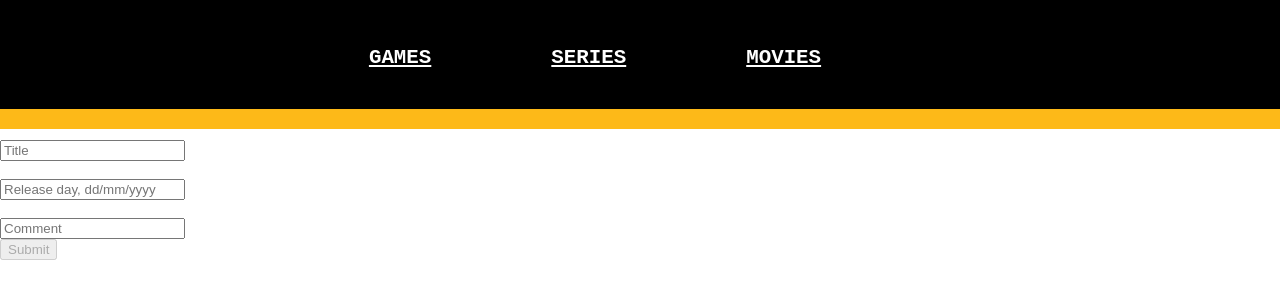
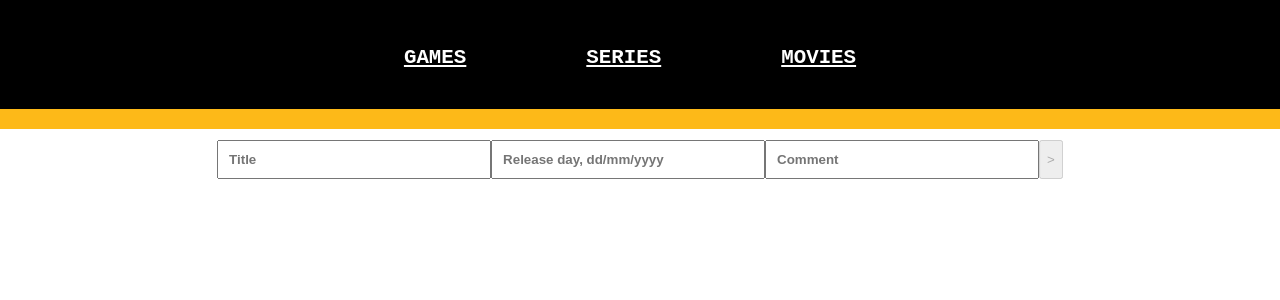
Before and after one commit to michal90r/list_ui_app, a React (Create React App) app in the folder client/: page / in a window 1280 px wide. Shown: the top 300 px of the page. Built offline with nearby package versions, Linux system fonts and the light colour scheme; the HTML template or start-up script is replaced by a standard one.

Commit message:
change input to button

```diff
--- a/client/src/App.css
+++ b/client/src/App.css
@@ -11,7 +11,7 @@ html, body, div, span, applet, object, iframe, h1, h2, h3, h4, h5, h6, p, blockq
 .header {
     background-color: #000;
     margin: auto;
-    padding: 40px 15px;
+    padding: 40px 50px;
     text-align: center;
     text-transform: uppercase;
     width: 100%;
@@ -21,11 +21,6 @@ html, body, div, span, applet, object, iframe, h1, h2, h3, h4, h5, h6, p, blockq
     border-bottom-width: 20px;
 }
 
-.formWrapper {
-    position: fixed;
-    top: 140px;
-}
-
 .header li {
     display: inline-block;
     margin-right: 120px;
@@ -33,10 +28,28 @@ html, body, div, span, applet, object, iframe, h1, h2, h3, h4, h5, h6, p, blockq
     font-weight: bold;
 }
 
-a{
+.header a{
     color: #fff
 }
 
-a.active {
+.header a.active {
     color: #fdb918
 }
+
+.formWrapper {
+    position: fixed;
+    top: 140px;
+    left: 50%;
+    transform: translate(-50%,0);
+}
+
+.formWrapper form{
+    display: flex;
+
+}
+
+.formWrapper input{
+    padding: 10px;
+    width: 250px;
+    font-weight: bold;
+}
--- a/client/src/PresentationalComponents.js
+++ b/client/src/PresentationalComponents.js
@@ -146,7 +146,9 @@ class TitleFieldSubmit extends React.Component {
                         onChange={this.onInputChange}
                     />
 
-                    <input type="submit" disabled={this.validate()}/>
+                    <button type="submit" disabled={this.validate()}>
+                        >
+                    </button>
                 </form>
             </div>
         );
```
